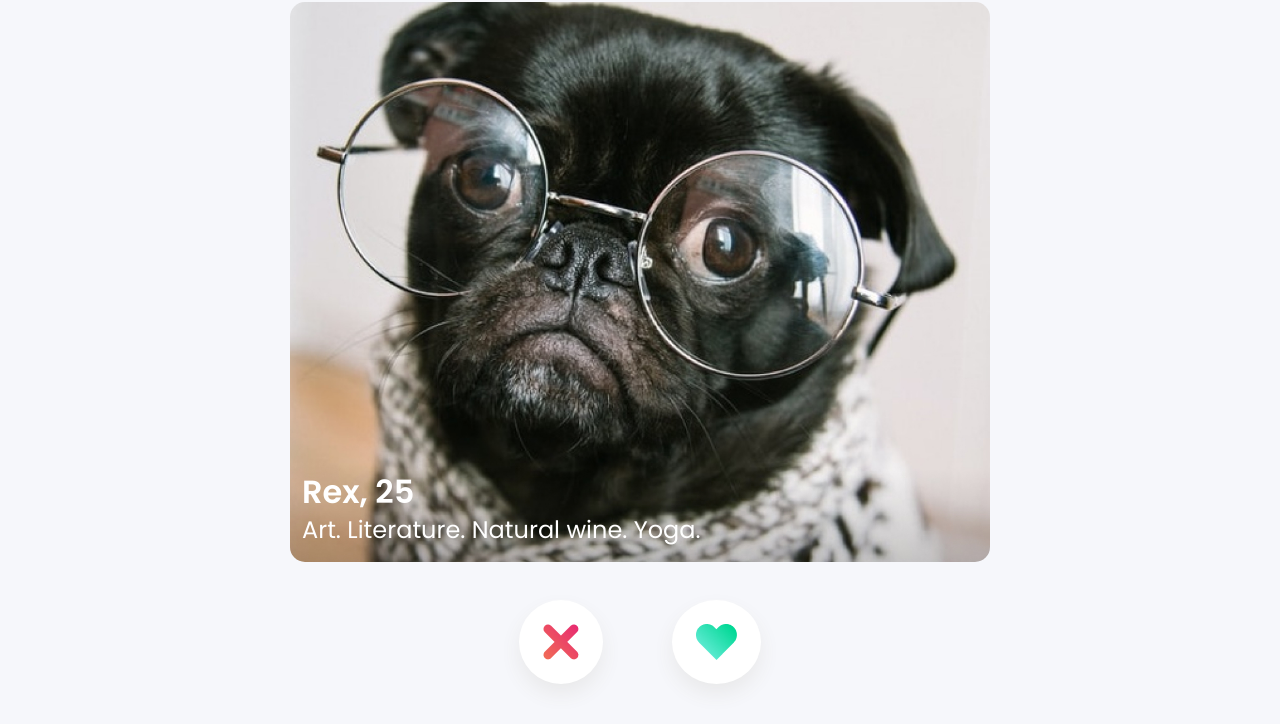
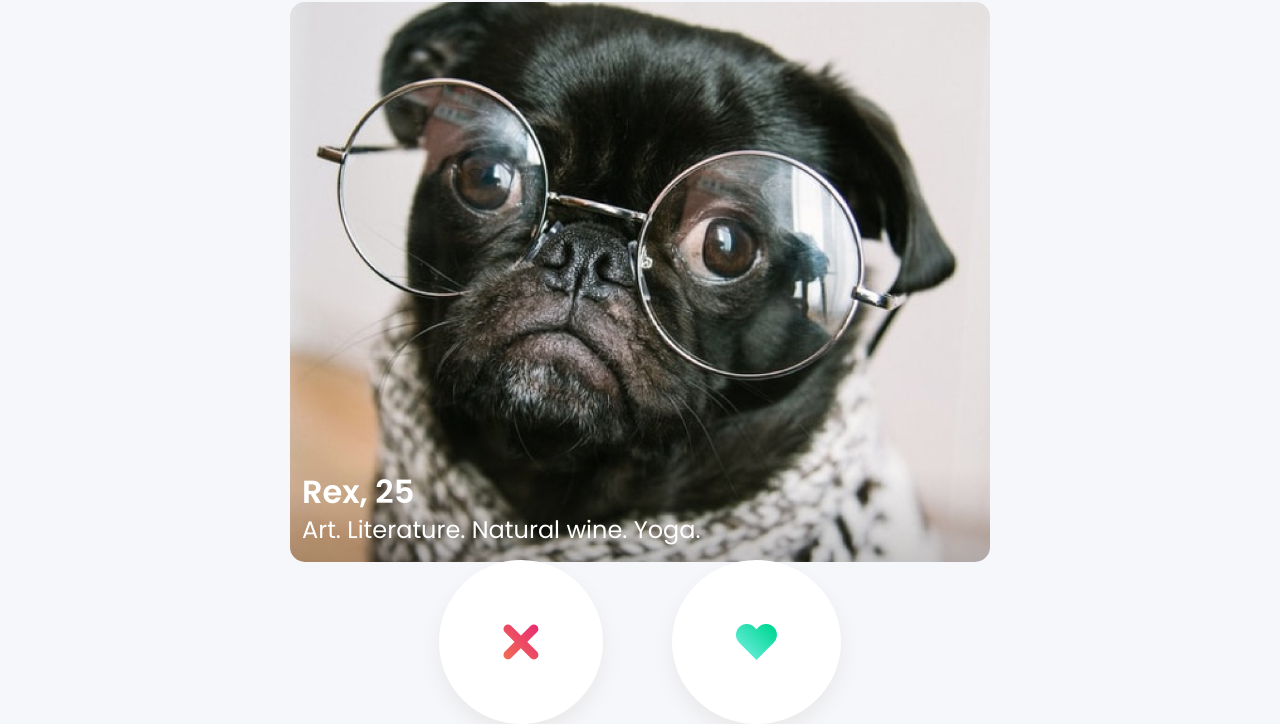
Before and after one commit to ReelTeamSix/Tindog-Scrimba, a plain HTML site: page index.html in a window 1280 px wide. Shown: the part 78-802 px from the top of the page. Drawn offline with nearby package versions, Linux system fonts and the light colour scheme.

Commit message:
Update index.css
updated button sizes

```diff
--- a/index.css
+++ b/index.css
@@ -107,7 +107,7 @@ header img {
     background: #fff;
     box-shadow: 0px 10px 20px #E9E9EA;
     margin: 0 2.5vw;
-    padding: 1.5em;
+    padding: 4em;
     cursor: pointer;
 }
 
```
